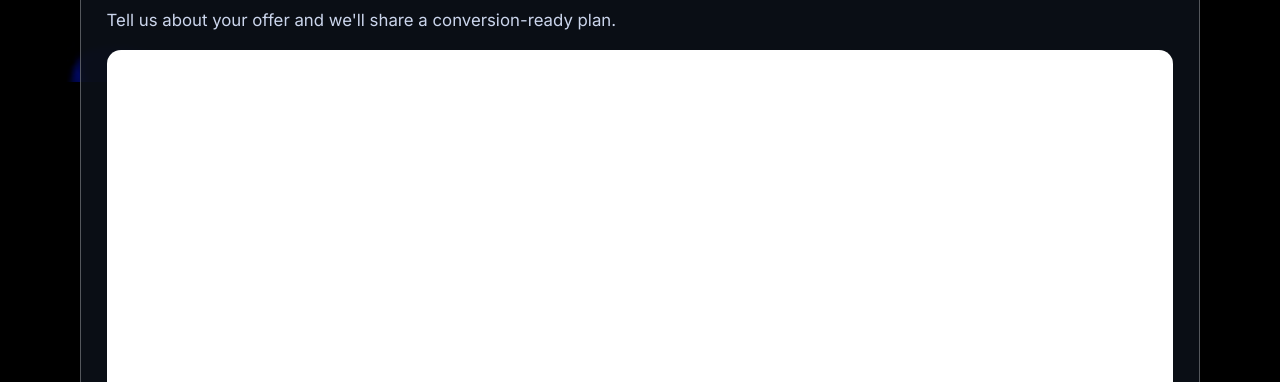
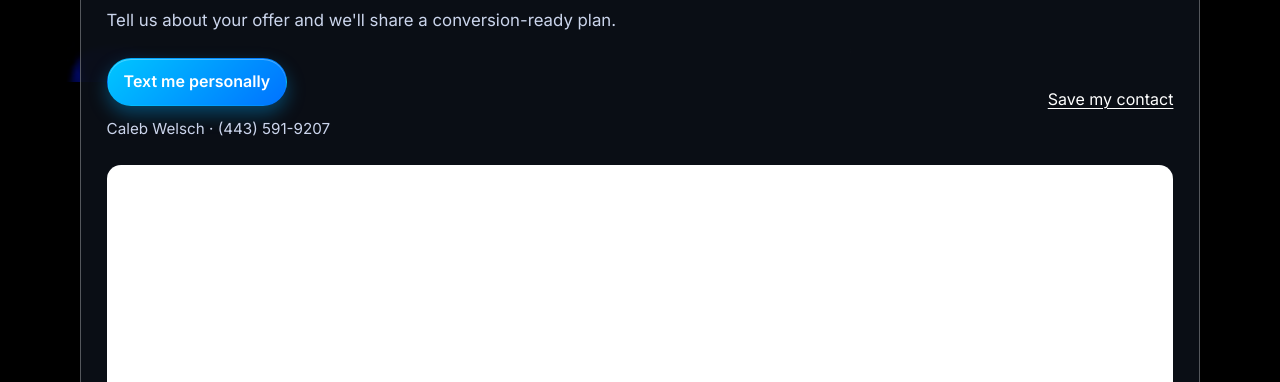
Before and after one commit to bud123567/website-welsch-marketing-, a plain HTML site: page index.html in a window 1280 px wide. Shown: the part 718-1100 px from the top of the page. Drawn offline with Linux system fonts and the light colour scheme; a script that the page names is missing; a web font is replaced by a local one.

Commit message:
Add personal text link and downloadable contact card (#3)

```diff
--- a/index.html
+++ b/index.html
@@ -31,7 +31,7 @@
     />
 
     <link rel="icon" href="favicon.svg" type="image/svg+xml" />
-    <link rel="stylesheet" href="styles.css?v=6" />
+    <link rel="stylesheet" href="styles.css?v=7" />
     <link rel="canonical" href="https://welschmarketing.com/" />
     <meta name="theme-color" content="#0c1016" />
     <meta property="og:type" content="website" />
@@ -151,6 +151,13 @@
           <div class="typeform-copy">
             <h2>Start a project</h2>
             <p class="lead">Tell us about your offer and we'll share a conversion-ready plan.</p>
+          </div>
+          <div class="personal-contact">
+            <div>
+              <a class="btn btn-red" href="sms:+14435919207">Text me personally</a>
+              <p>Caleb Welsch · (443) 591-9207</p>
+            </div>
+            <a class="personal-contact__save" href="caleb-welsch.vcf" type="text/vcard">Save my contact</a>
           </div>
           <div class="typeform-embed">
             <div data-tf-live="01KBZTCJP9MBPVX948Y415XC35" data-tf-inline-on-mobile></div>
--- a/styles.css
+++ b/styles.css
@@ -855,3 +855,8 @@ a:focus-visible,button:focus-visible{outline:2px solid #9ad7ff;outline-offset:4p
   *,*::before,*::after{transition:none!important;animation:none!important}
   .cursor-drop{display:none!important}
 }
+
+/* Personal contact uses the existing button and glass-panel styling. */
+.personal-contact{display:flex;align-items:center;justify-content:space-between;gap:1rem;flex-wrap:wrap;padding:.5rem 0}
+.personal-contact p{margin:.65rem 0 0;color:#cbd5ec;font-size:.95rem}
+.personal-contact__save{display:inline-flex;align-items:center;min-height:44px;color:#fff;text-decoration:underline;text-underline-offset:3px}
```
Also changed, not shown: 1 other file.
